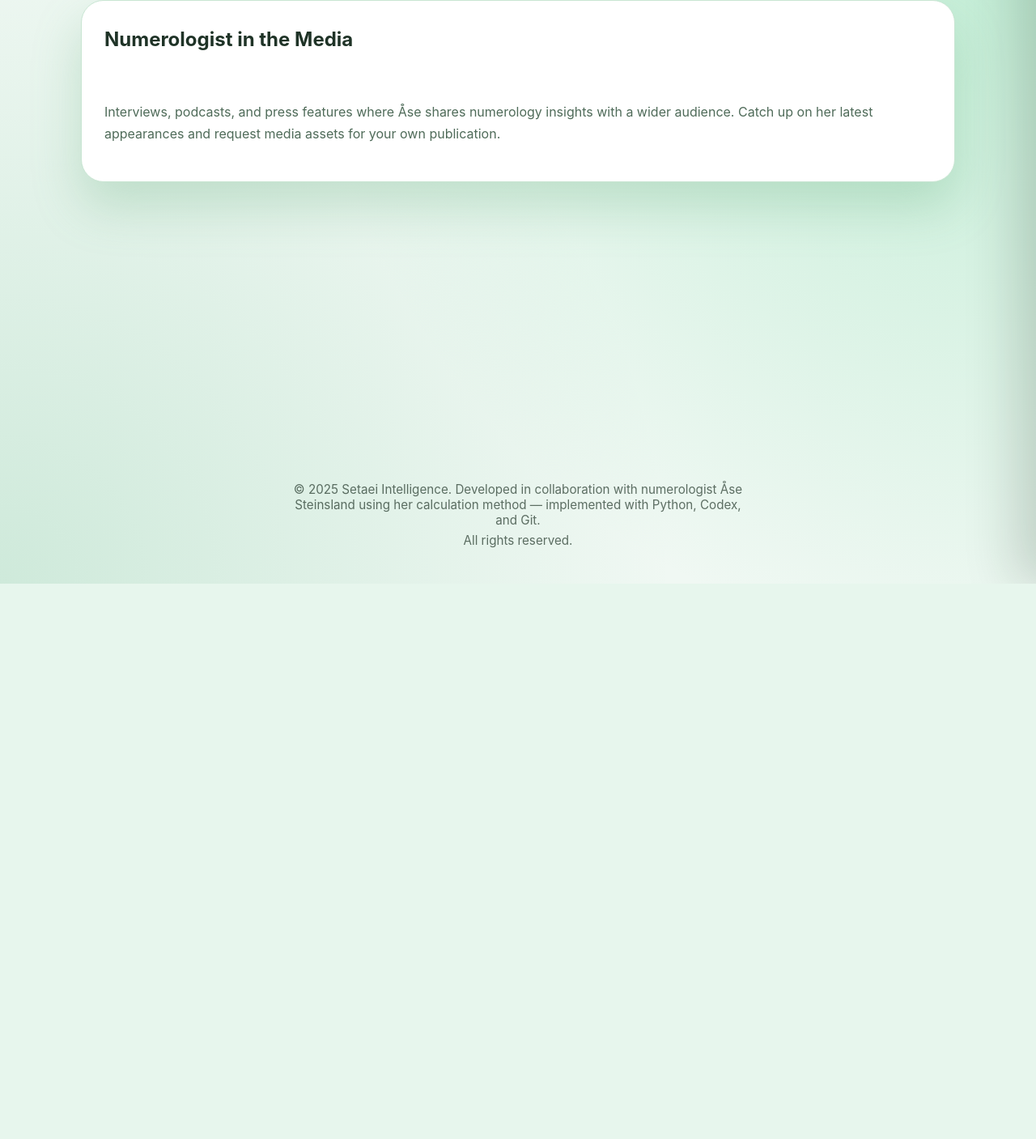
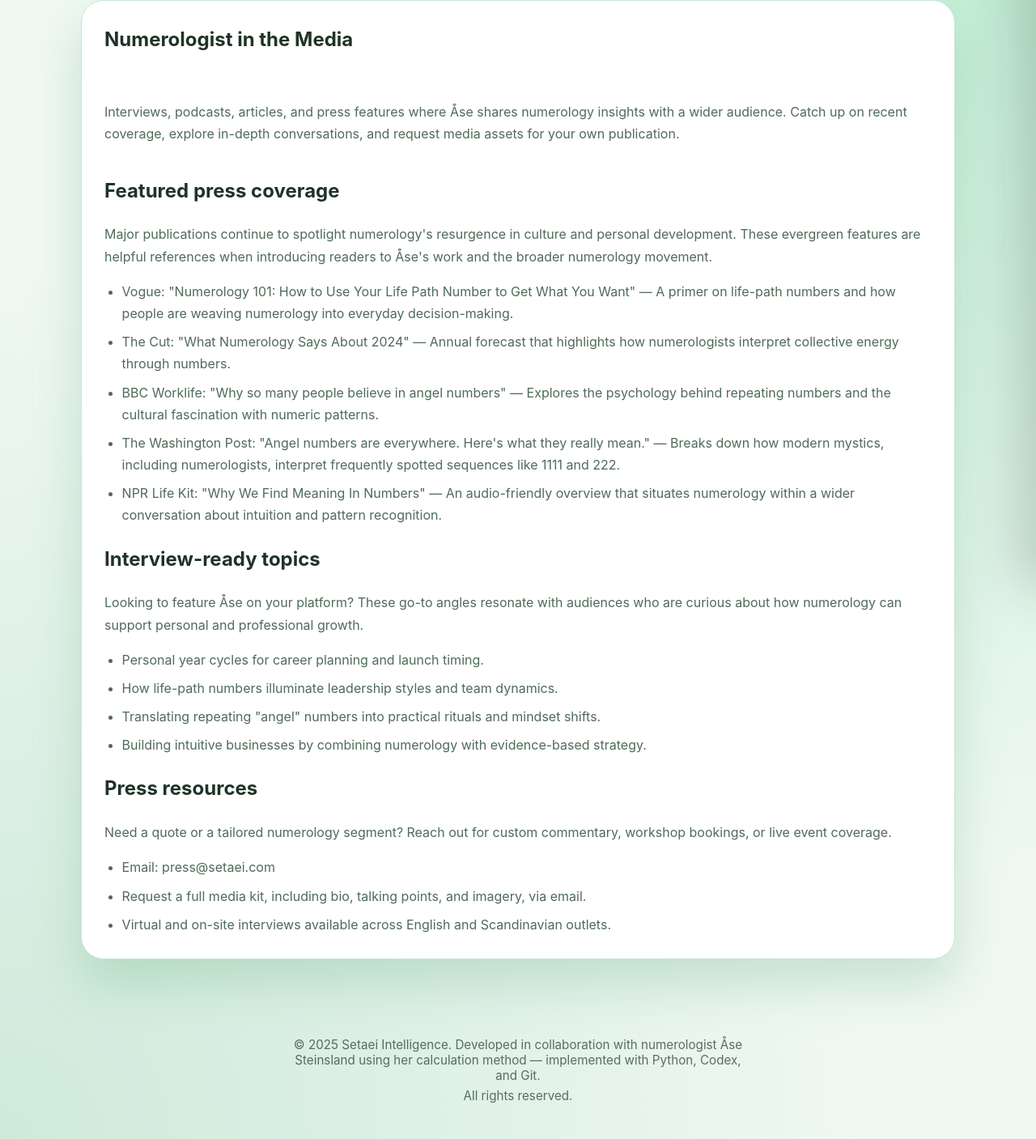
Before and after one commit to XS227/Numerologist, a Django app: page /numerologist-in-media/ in a window 1280 px wide. Shown: the part 79-1486 px from the top of the page at 81% size. Before the commit the page ends 800 px from the top, so only its background shows below. Run offline with Django 5.2, Linux system fonts and the light colour scheme.

Commit message:
Expand numerologist in media page content

```diff
--- a/tall_project/templates/pages/numerologist-in-media.html
+++ b/tall_project/templates/pages/numerologist-in-media.html
@@ -8,9 +8,83 @@
   <h1 id="page-title">{{ page.title }}</h1>
   <p>
     {% blocktrans trimmed %}
-    Interviews, podcasts, and press features where Åse shares numerology insights with a wider audience. Catch up on her
-    latest appearances and request media assets for your own publication.
+    Interviews, podcasts, articles, and press features where Åse shares numerology insights with a wider audience.
+    Catch up on recent coverage, explore in-depth conversations, and request media assets for your own publication.
     {% endblocktrans %}
   </p>
+
+  <section aria-labelledby="featured-press">
+    <h2 id="featured-press">{% trans "Featured press coverage" %}</h2>
+    <p>
+      {% blocktrans trimmed %}
+      Major publications continue to spotlight numerology's resurgence in culture and personal development. These
+      evergreen features are helpful references when introducing readers to Åse's work and the broader numerology
+      movement.
+      {% endblocktrans %}
+    </p>
+    <ul>
+      <li>
+        <a href="https://www.vogue.com/article/numerology-meaning-life-path-number" target="_blank" rel="noopener noreferrer">
+          {% trans "Vogue: \"Numerology 101: How to Use Your Life Path Number to Get What You Want\"" %}
+        </a>
+        — {% trans "A primer on life-path numbers and how people are weaving numerology into everyday decision-making." %}
+      </li>
+      <li>
+        <a href="https://www.thecut.com/article/numerology-yearly-predictions-2024.html" target="_blank" rel="noopener noreferrer">
+          {% trans "The Cut: \"What Numerology Says About 2024\"" %}
+        </a>
+        — {% trans "Annual forecast that highlights how numerologists interpret collective energy through numbers." %}
+      </li>
+      <li>
+        <a href="https://www.bbc.com/worklife/article/20200707-why-so-many-people-believe-in-angel-numbers" target="_blank" rel="noopener noreferrer">
+          {% trans "BBC Worklife: \"Why so many people believe in angel numbers\"" %}
+        </a>
+        — {% trans "Explores the psychology behind repeating numbers and the cultural fascination with numeric patterns." %}
+      </li>
+      <li>
+        <a href="https://www.washingtonpost.com/wellness/2023/03/01/angel-numbers-meaning/" target="_blank" rel="noopener noreferrer">
+          {% trans "The Washington Post: \"Angel numbers are everywhere. Here's what they really mean.\"" %}
+        </a>
+        — {% trans "Breaks down how modern mystics, including numerologists, interpret frequently spotted sequences like 1111 and 222." %}
+      </li>
+      <li>
+        <a href="https://www.npr.org/2021/04/06/984185860/why-we-find-meaning-in-numbers" target="_blank" rel="noopener noreferrer">
+          {% trans "NPR Life Kit: \"Why We Find Meaning In Numbers\"" %}
+        </a>
+        — {% trans "An audio-friendly overview that situates numerology within a wider conversation about intuition and pattern recognition." %}
+      </li>
+    </ul>
+  </section>
+
+  <section aria-labelledby="interview-topics">
+    <h2 id="interview-topics">{% trans "Interview-ready topics" %}</h2>
+    <p>
+      {% blocktrans trimmed %}
+      Looking to feature Åse on your platform? These go-to angles resonate with audiences who are curious about how
+      numerology can support personal and professional growth.
+      {% endblocktrans %}
+    </p>
+    <ul>
+      <li>{% trans "Personal year cycles for career planning and launch timing." %}</li>
+      <li>{% trans "How life-path numbers illuminate leadership styles and team dynamics." %}</li>
+      <li>{% trans "Translating repeating \"angel\" numbers into practical rituals and mindset shifts." %}</li>
+      <li>{% trans "Building intuitive businesses by combining numerology with evidence-based strategy." %}</li>
+    </ul>
+  </section>
+
+  <section aria-labelledby="press-resources">
+    <h2 id="press-resources">{% trans "Press resources" %}</h2>
+    <p>
+      {% blocktrans trimmed %}
+      Need a quote or a tailored numerology segment? Reach out for custom commentary, workshop bookings, or live event
+      coverage.
+      {% endblocktrans %}
+    </p>
+    <ul>
+      <li>{% trans "Email" %}: <a href="mailto:press@setaei.com">press@setaei.com</a></li>
+      <li>{% trans "Request a full media kit, including bio, talking points, and imagery, via email." %}</li>
+      <li>{% trans "Virtual and on-site interviews available across English and Scandinavian outlets." %}</li>
+    </ul>
+  </section>
 </article>
 {% endblock %}
```
